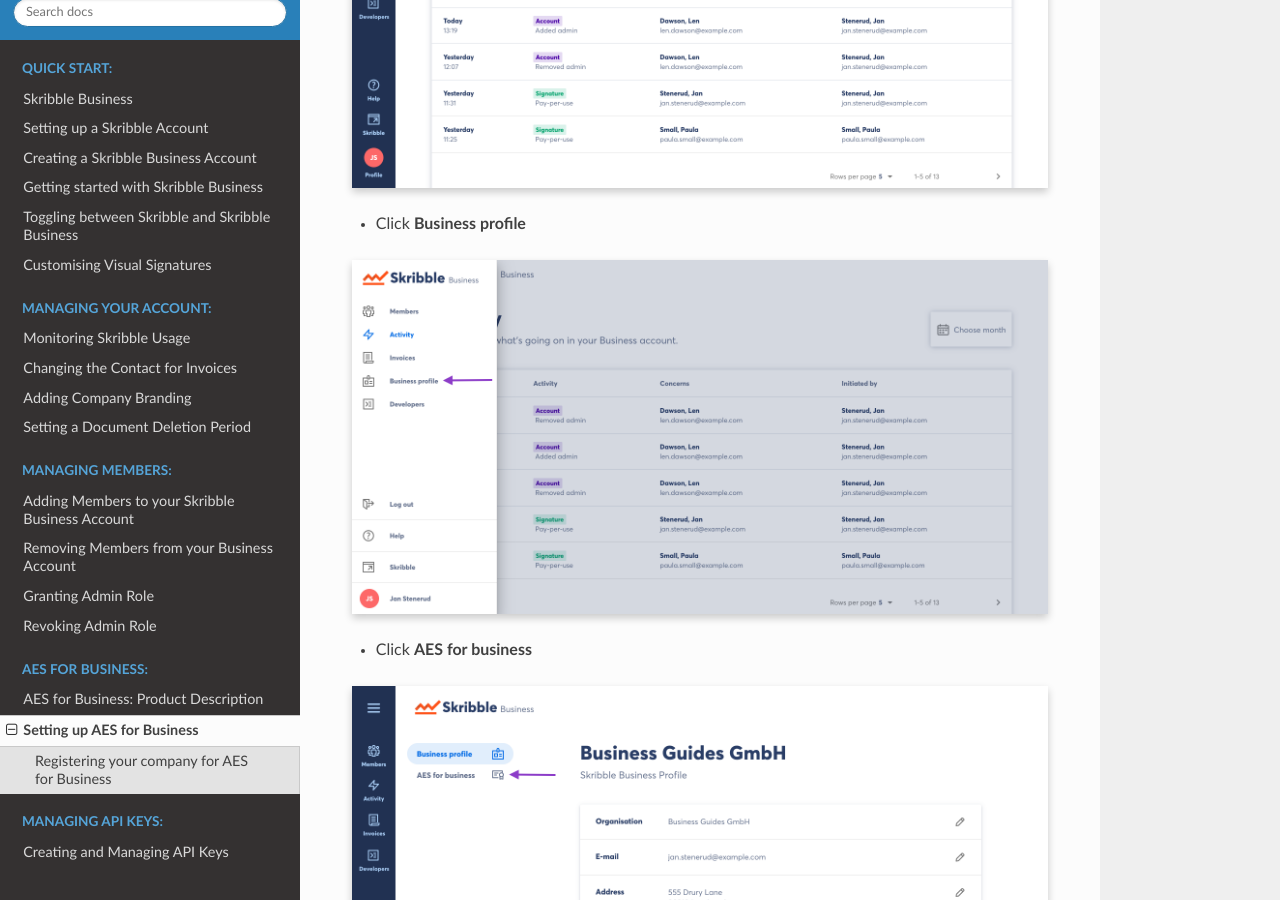
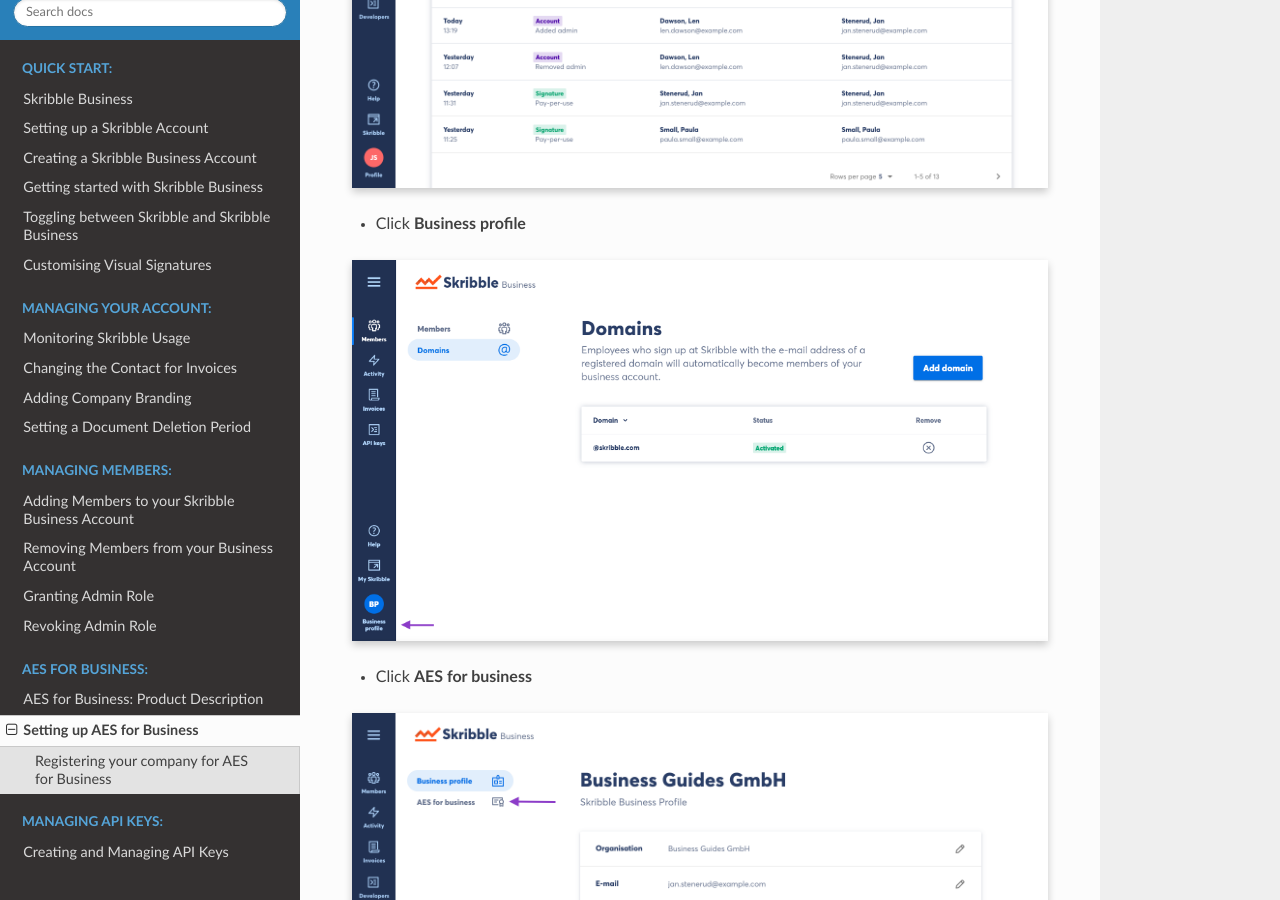
Before and after one commit to matthieu-bt/business-guide, a Sphinx documentation site: the page built from source/aes/AESsetup.rst, in a window 1280 px wide and 900 px high, scrolled down 629 px. Built offline with Sphinx 7.4.7 and the Read the Docs theme 2.0.0, drawn with Linux system fonts in a browser that asks for light colours.

Commit message:
Replaced image name
AES_for_Business_Profile

```diff
--- a/source/aes/AESsetup.rst
+++ b/source/aes/AESsetup.rst
@@ -24,7 +24,7 @@
 - Click **Business profile**
 
 
-.. image:: aes_profile.png
+.. image:: AES_for_Business_Profile.png
     :class: with-shadow
 
 
```
